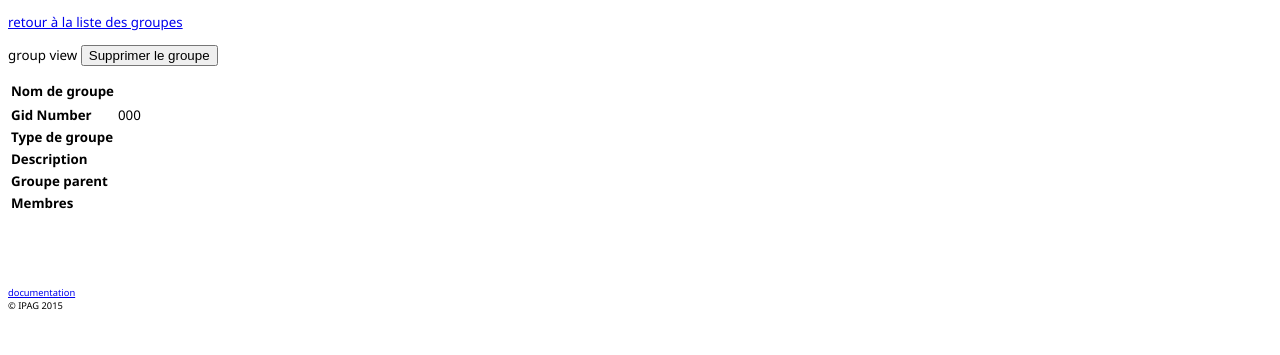
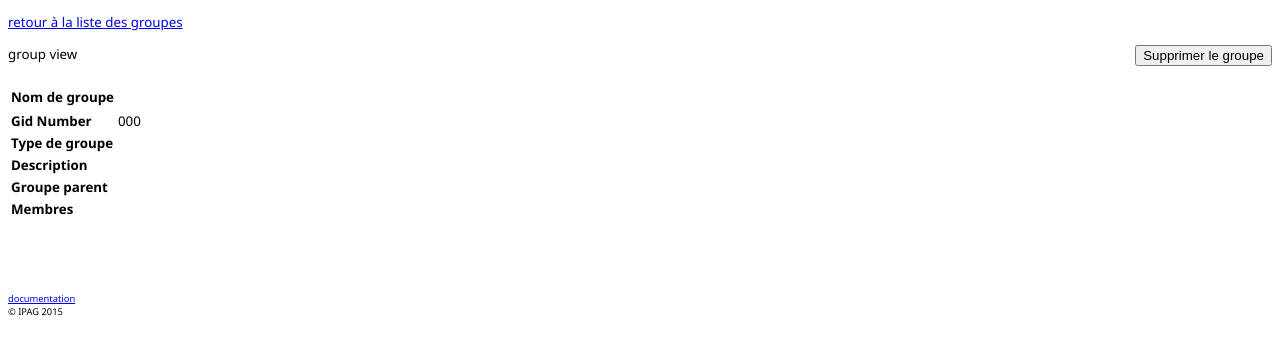
Before and after one commit to sxpert/admlabo, a Django app: template admtooCore/templates/group-view.html in a window 1280 px wide. Shown: the top 355 px of the page. Run offline with Django 3.2, Linux system fonts and the light colour scheme; the template is opened without the code that fills it: most values are stand-ins (such as "Sample title", 1, 10 or a date in 2020).

Commit message:
move delete group button to the right

```diff
--- a/admtooCore/templates/group-view.html
+++ b/admtooCore/templates/group-view.html
@@ -2,11 +2,18 @@
 {% load staticfiles %}
 {% block title %} - groupe {{ group.name }}{% endblock %}
 {% block scripts %}<script src="{% static "js/base-forms.js" %}"></script>{% endblock %}
-{% block css %}<link rel="stylesheet" type="text/css" href="{% static "css/ipag.css" %}"/>{% endblock %}
+{% block css %}<style type="text/css">
+#header {
+	height: 3em;
+}
+#delete {
+	float: right;
+}
+</style>{% endblock %}
 {% block content %}
 <p><a href="{% url 'groups' %}">retour à la liste des groupes</a></p>
 <form action="." method="post">{% csrf_token %}
-<p>group view <button name="action" value="delete">Supprimer le groupe</button></p>
+<div id="header">group view <button id="delete" name="action" value="delete">Supprimer le groupe</button></div>
 <table>
 <tbody>
 <tr><th>Nom de groupe</th><td data-field="name" data-type="text"></td><tr>
```
